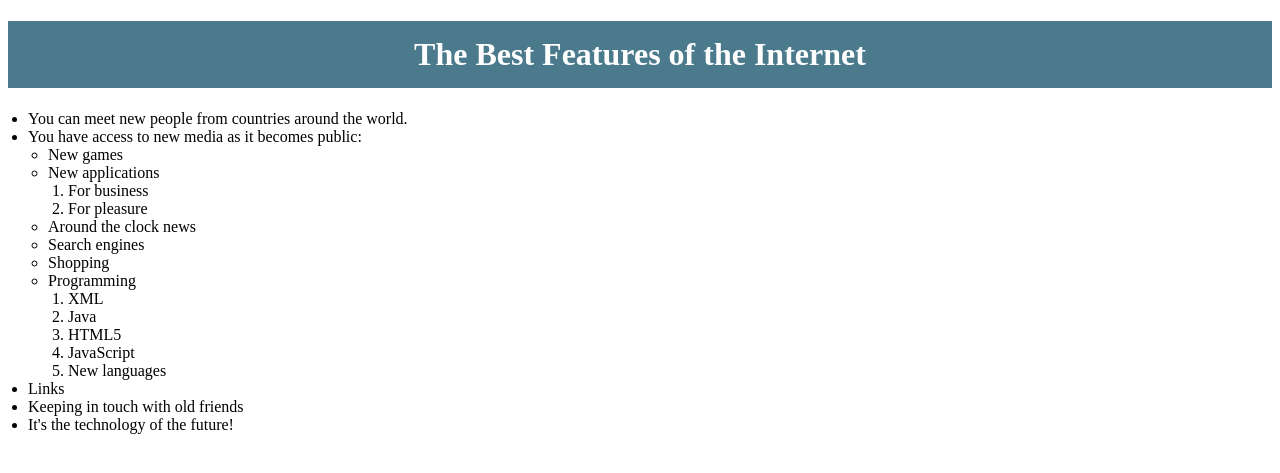
After one commit to s2lwacs/libraryproject, a Django app: page /books/html5/listing/ in a window 1280 px wide. The commit adds this page. Shown: the top 473 px of the page. Run offline with Django 5.2, Linux system fonts and the light colour scheme.

Commit message:
lab 3 task3 Listing (nested))

```diff
--- a/libraryproject/apps/bookmodule/urls.py
+++ b/libraryproject/apps/bookmodule/urls.py
@@ -5,5 +5,7 @@ path('', views.index),
 path('index2/<int:val1>/', views.index2),
 path('<int:bookId>', views.viewbook),
 path('html5/links/', views.links, name='links'),
-path('html5/text/formatting/', views.formatting, name='formatting')
+path('html5/text/formatting/', views.formatting, name='formatting'),
+path('html5/listing/', views.listing, name='listing')
+
 ]
--- a/libraryproject/apps/bookmodule/views.py
+++ b/libraryproject/apps/bookmodule/views.py
@@ -25,3 +25,6 @@ from django.shortcuts import render
 
 def formatting(request):
     return render(request, 'bookmodule/formatting.html')
+
+def listing(request):
+    return render(request, 'bookmodule/listing.html')
--- /dev/null
+++ b/libraryproject/apps/templates/bookmodule/listing.html
@@ -0,0 +1,42 @@
+{% load static %}
+<!DOCTYPE html>
+<html lang="en">
+<head>
+    <meta charset="UTF-8">
+    <meta name="viewport" content="width=device-width, initial-scale=1.0">
+    <link rel="stylesheet" href="{% static 'bookmodule/css/main.css' %}">
+    <title>Listing Page</title>
+</head>
+<body>
+    <h1>The Best Features of the Internet</h1>
+    <ul>
+        <li>You can meet new people from countries around the world.</li>
+        <li>You have access to new media as it becomes public:
+            <ul>
+                <li>New games</li>
+                <li>New applications
+                    <ol>
+                        <li>For business</li>
+                        <li>For pleasure</li>
+                    </ol>
+                </li>
+                <li>Around the clock news</li>
+                <li>Search engines</li>
+                <li>Shopping</li>
+                <li>Programming
+                    <ol>
+                        <li>XML</li>
+                        <li>Java</li>
+                        <li>HTML5</li>
+                        <li>JavaScript</li>
+                        <li>New languages</li>
+                    </ol>
+                </li>
+            </ul>
+        </li>
+        <li>Links</li>
+        <li>Keeping in touch with old friends</li>
+        <li>It's the technology of the future!</li>
+    </ul>
+</body>
+</html>
--- a/libraryproject/static/bookmodule/css/main.css
+++ b/libraryproject/static/bookmodule/css/main.css
@@ -58,7 +58,25 @@
 }
 
 h1 {
-    background-color: #f7f7cc;
-    color: green;
-    padding: 10px;
+    background-color: #4a7a8c;
+    color: white;
+    padding: 15px;
+    text-align: center;
 }
+
+ul {
+    padding-left: 20px;
+    list-style-type: disc;
+}
+
+ul ul {
+    list-style-type: circle;
+}
+
+ul ul ul {
+    list-style-type: square;
+}
+
+ol {
+    padding-left: 20px;
+}
```
